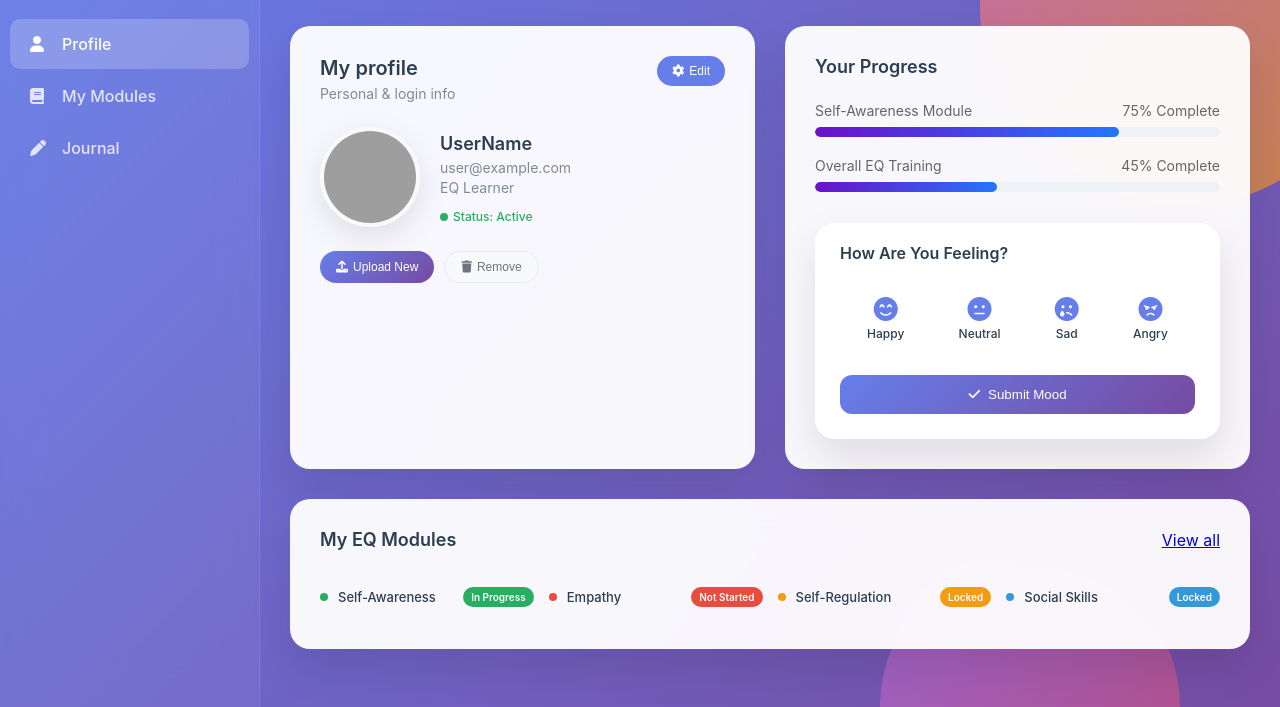
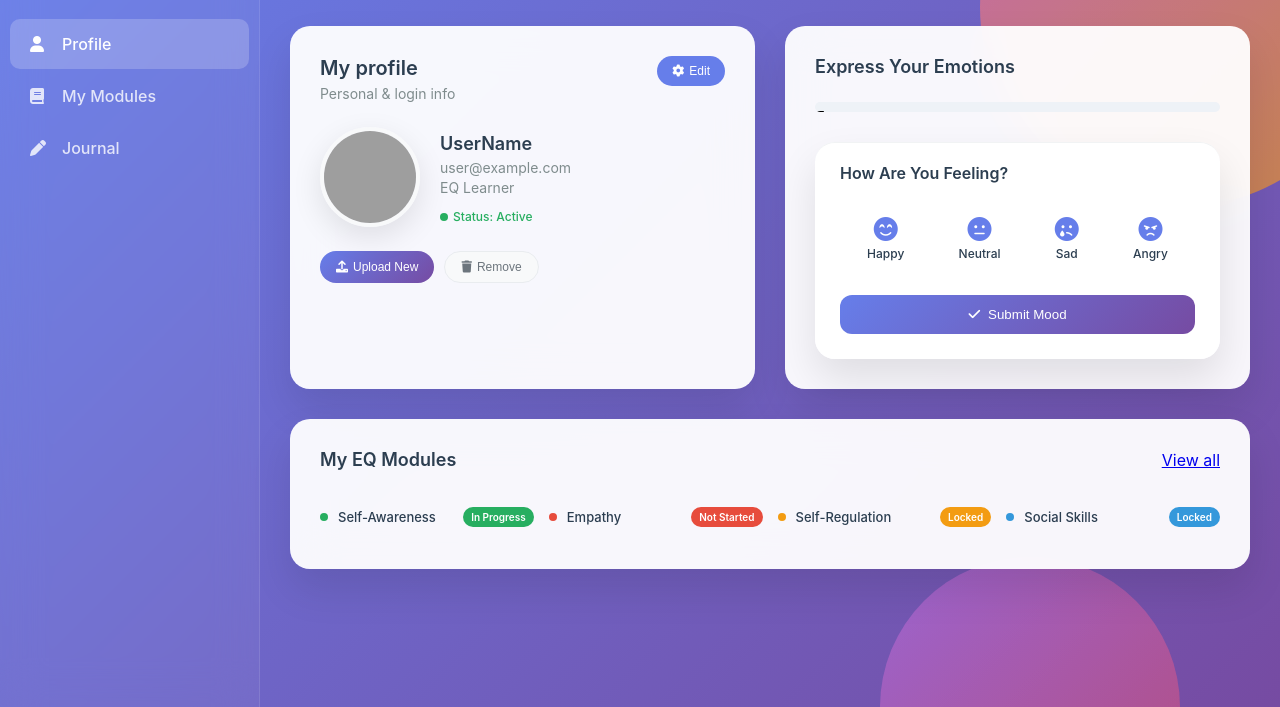
Before and after one commit to Shahriyar-Kh/New_Version_Feelwise-project, a plain HTML site: page Frontend/profile.html in a window 1280 px wide. Shown: the part 93-800 px from the top of the page. Drawn offline with Linux system fonts and the light colour scheme; no server answers; sample sign-in values are in the browser's storage; grey boxes are pictures that could not be loaded.

Commit message:
Profile updated

```diff
--- a/Frontend/profile.html
+++ b/Frontend/profile.html
@@ -60,7 +60,6 @@
                 class="user-avatar-small"
               />
               <span id="header-username">Hello User</span>
-              <i class="fas fa-chevron-down"></i>
             </div>
           </div>
         </div>
@@ -117,33 +116,13 @@
           <!-- Progress Card -->
           <div class="progress-card">
             <div class="progress-header">
-              <h2>Your Progress</h2>
+              <h2>Express Your Emotions</h2>
 
             </div>
             <div class="progress-item">
-              <div class="progress-text">
-                <span id="current-module-name">Self-Awareness Module</span>
-                <span id="module-progress-text">75% Complete</span>
-              </div>
+
               <div class="progress-bar">
-                <div
-                  id="module-progress-bar"
-                  class="progress-fill"
-                  style="width: 75%"
-                ></div>
-              </div>
-            </div>
-            <div class="progress-item">
-              <div class="progress-text">
-                <span>Overall EQ Training</span>
-                <span id="overall-progress-text">45% Complete</span>
-              </div>
-              <div class="progress-bar">
-                <div
-                  id="overall-progress-bar"
-                  class="progress-fill"
-                  style="width: 45%"
-                ></div>
+     =
               </div>
             </div>
 
```
